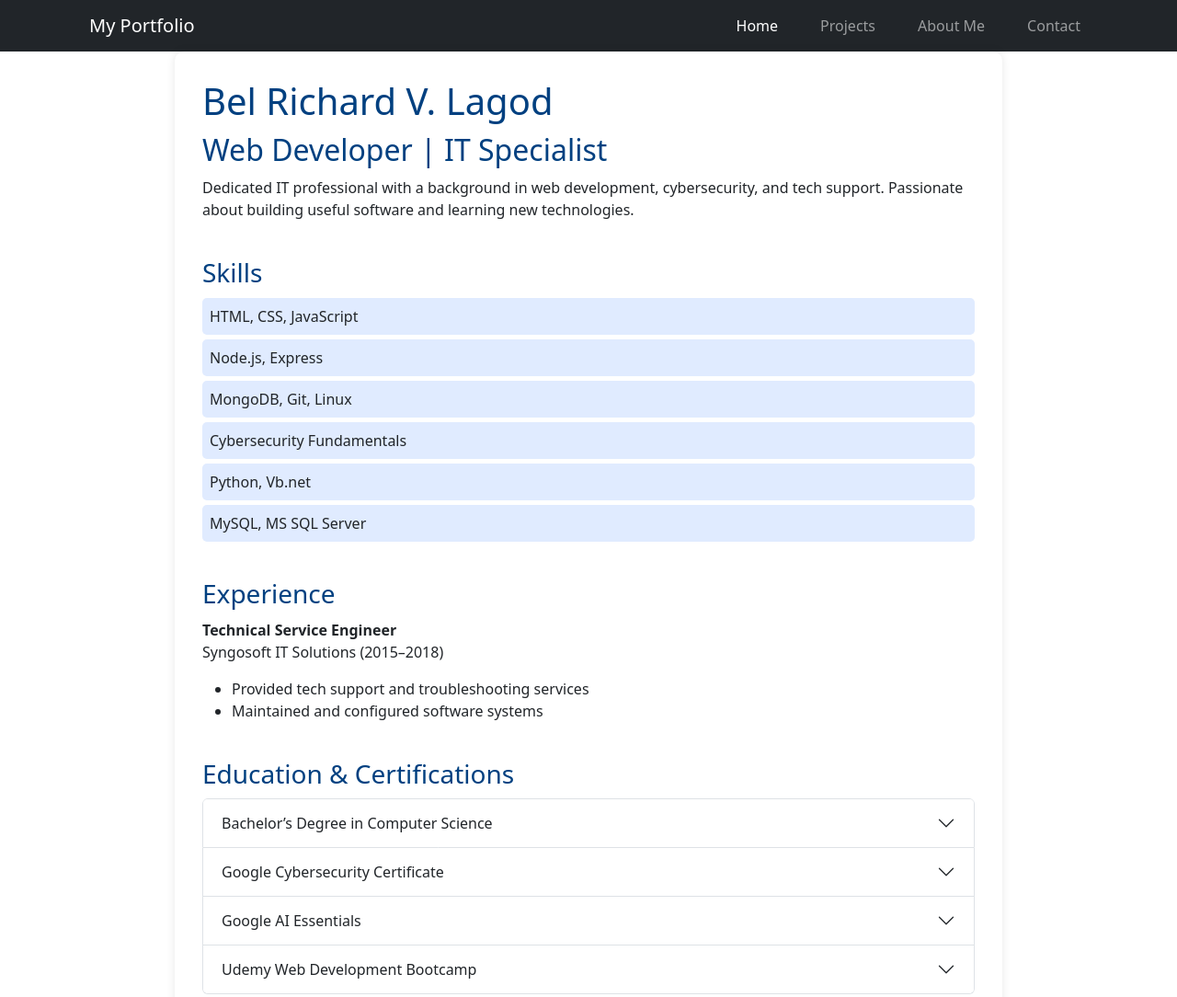
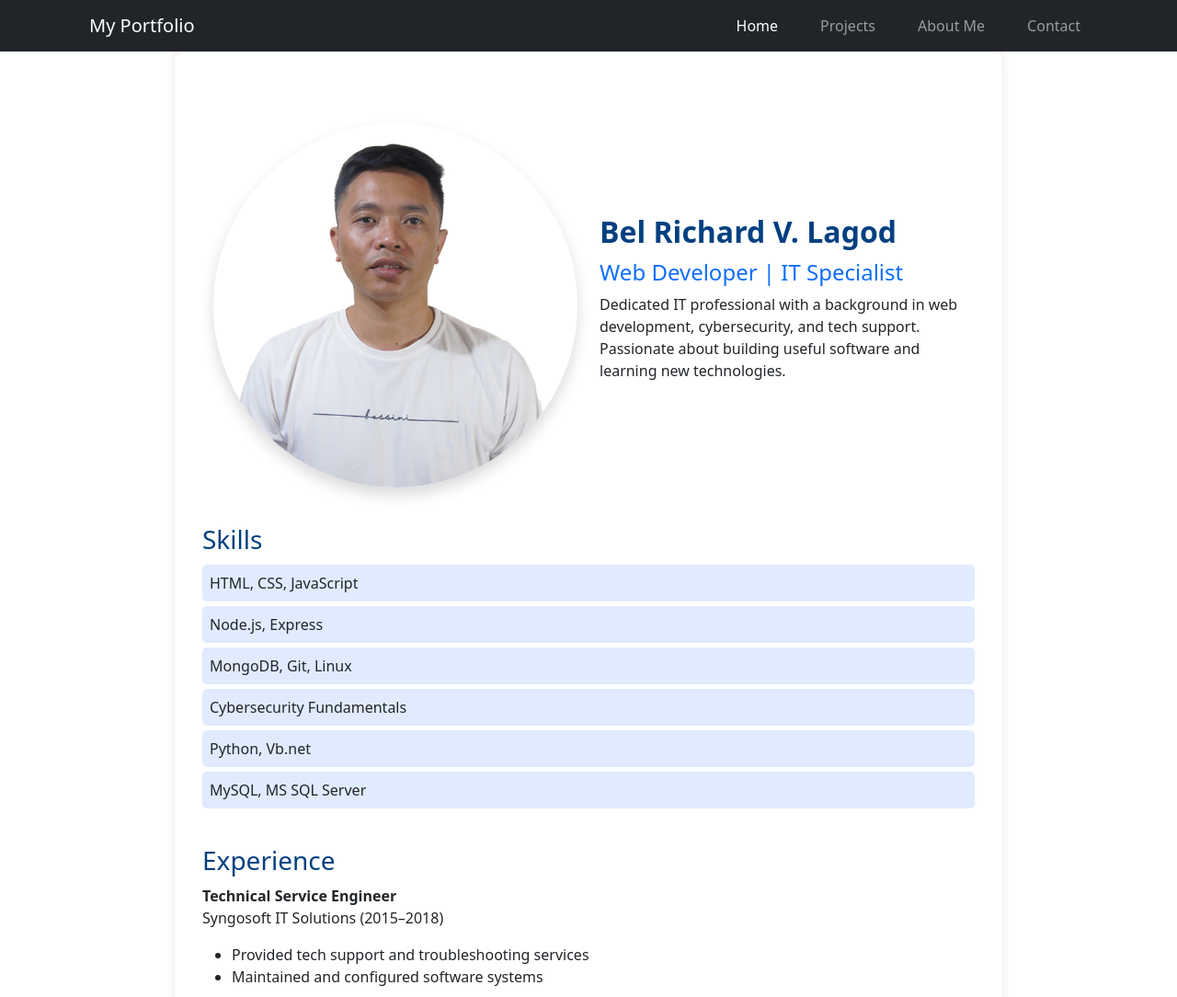
Before and after one commit to belrichard1991/PortfolioWebsite, a website: page Public/about.html in a window 1280 px wide. Shown: the top 1084 px of the page at 92% size. Drawn offline with nearby package versions, Linux system fonts and the light colour scheme.

Commit message:
updates on about page

```diff
--- a/Public/about.html
+++ b/Public/about.html
@@ -29,10 +29,19 @@
 
     <div class="container2 animate-entry">
         <section class="intro">
-            <h1>Bel Richard V. Lagod</h1>
-            <h2>Web Developer | IT Specialist</h2>
-            <p>Dedicated IT professional with a background in web development, cybersecurity, and tech support. Passionate about building useful software and learning new technologies.</p>
-          </section>
+            <div class="container mt-5">
+                <div class="row align-items-center">
+                  <div class="col-md-6 text-center text-md-start">
+                    <img src="img/mypic 2x2.png" alt="Bel Richard V. Lagod" class="img-fluid rounded-circle shadow">
+                  </div>
+                  <div class="col-md-6">
+                    <h2 class="fw-bold">Bel Richard V. Lagod</h2>
+                    <h4 class="text-primary">Web Developer | IT Specialist</h4>
+                    <p>Dedicated IT professional with a background in web development, cybersecurity, and tech support. Passionate about building useful software and learning new technologies.</p>
+                  </div>
+                </div>
+            </div>
+        </section>
 
           <section class="skills">
             <h3>Skills</h3>
```
Also changed, not shown: Public/index.html (+1 -1 lines), Public/img/mypic 2x2.png (added).
